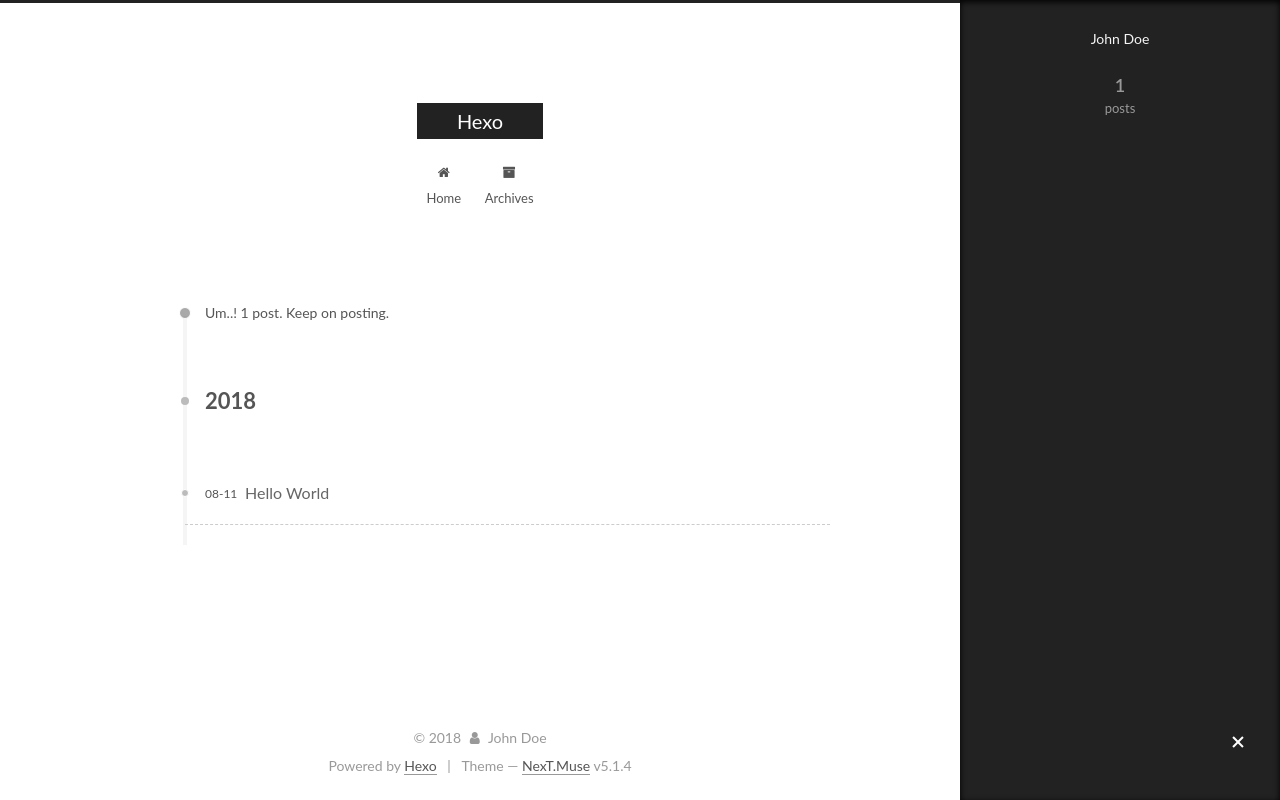
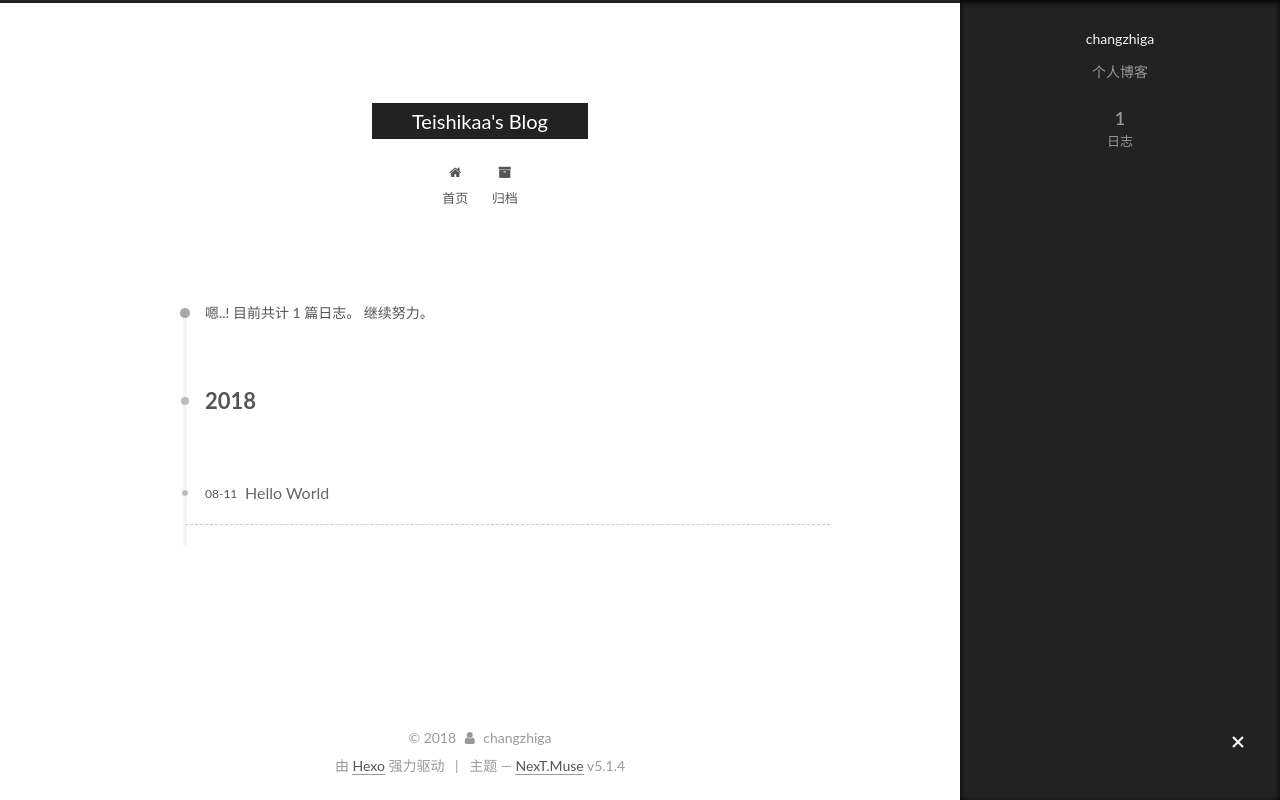
Before and after one commit to changzhiga/changzhiga.github.io, a plain HTML site: page archives/2018/08/index.html in a window 1280 px wide. Both pictures are taken after a click on the element 1238 px from the left and 743 px from the top of the page. Drawn offline with Linux system fonts and the light colour scheme.

Commit message:
Site updated: 2018-08-12 20:24:19

```diff
--- a/archives/2018/08/index.html
+++ b/archives/2018/08/index.html
@@ -5,7 +5,7 @@
 
 
 
-<html class="theme-next muse use-motion" lang="">
+<html class="theme-next muse use-motion" lang="zh-Hans">
 <head>
   <meta charset="UTF-8"/>
 <meta http-equiv="X-UA-Compatible" content="IE=edge" />
@@ -79,13 +79,17 @@
 
 
 
+<meta name="description" content="个人博客">
+<meta name="keywords" content="技术">
 <meta property="og:type" content="website">
-<meta property="og:title" content="Hexo">
+<meta property="og:title" content="Teishikaa&#39;s Blog">
 <meta property="og:url" content="http://yoursite.com/archives/2018/08/index.html">
-<meta property="og:site_name" content="Hexo">
-<meta property="og:locale" content="default">
+<meta property="og:site_name" content="Teishikaa&#39;s Blog">
+<meta property="og:description" content="个人博客">
+<meta property="og:locale" content="zh-Hans">
 <meta name="twitter:card" content="summary">
-<meta name="twitter:title" content="Hexo">
+<meta name="twitter:title" content="Teishikaa&#39;s Blog">
+<meta name="twitter:description" content="个人博客">
 
 
 
@@ -101,7 +105,7 @@
     motion: {"enable":true,"async":false,"transition":{"post_block":"fadeIn","post_header":"slideDownIn","post_body":"slideDownIn","coll_header":"slideLeftIn","sidebar":"slideUpIn"}},
     duoshuo: {
       userId: '0',
-      author: 'Author'
+      author: '博主'
     },
     algolia: {
       applicationID: '',
@@ -121,7 +125,7 @@
 
 
 
-  <title>Archive | Hexo</title>
+  <title>归档 | Teishikaa's Blog</title>
 
 
 
@@ -133,7 +137,7 @@
 
 </head>
 
-<body itemscope itemtype="http://schema.org/WebPage" lang="default">
+<body itemscope itemtype="http://schema.org/WebPage" lang="zh-Hans">
 
 
 
@@ -151,7 +155,7 @@
     <div class="custom-logo-site-title">
       <a href="/"  class="brand" rel="start">
         <span class="logo-line-before"><i></i></span>
-        <span class="site-title">Hexo</span>
+        <span class="site-title">Teishikaa's Blog</span>
         <span class="logo-line-after"><i></i></span>
       </a>
     </div>
@@ -181,7 +185,7 @@
 
               <i class="menu-item-icon fa fa-fw fa-home"></i> <br />
 
-            Home
+            首页
           </a>
         </li>
 
@@ -191,7 +195,7 @@
 
               <i class="menu-item-icon fa fa-fw fa-archive"></i> <br />
 
-            Archives
+            归档
           </a>
         </li>
 
@@ -227,7 +231,7 @@
 
 
 
-        Um..! 1 post. Keep on posting.
+        嗯..! 目前共计 1 篇日志。 继续努力。
       </span>
 
 
@@ -314,8 +318,8 @@
         <div class="site-overview">
           <div class="site-author motion-element" itemprop="author" itemscope itemtype="http://schema.org/Person">
 
-              <p class="site-author-name" itemprop="name">John Doe</p>
-              <p class="site-description motion-element" itemprop="description"></p>
+              <p class="site-author-name" itemprop="name">changzhiga</p>
+              <p class="site-description motion-element" itemprop="description">个人博客</p>
           </div>
 
           <nav class="site-state motion-element">
@@ -326,7 +330,7 @@
                 <a href="/archives/">
 
                   <span class="site-state-item-count">1</span>
-                  <span class="site-state-item-name">posts</span>
+                  <span class="site-state-item-name">日志</span>
                 </a>
               </div>
 
@@ -370,13 +374,13 @@
   <span class="with-love">
     <i class="fa fa-user"></i>
   </span>
-  <span class="author" itemprop="copyrightHolder">John Doe</span>
+  <span class="author" itemprop="copyrightHolder">changzhiga</span>
 
 
 </div>
 
 
-  <div class="powered-by">Powered by <a class="theme-link" target="_blank" href="https://hexo.io">Hexo</a></div>
+  <div class="powered-by">由 <a class="theme-link" target="_blank" href="https://hexo.io">Hexo</a> 强力驱动</div>
 
 
 
@@ -384,7 +388,7 @@
 
 
 
-  <div class="theme-info">Theme &mdash; <a class="theme-link" target="_blank" href="https://github.com/iissnan/hexo-theme-next">NexT.Muse</a> v5.1.4</div>
+  <div class="theme-info">主题 &mdash; <a class="theme-link" target="_blank" href="https://github.com/iissnan/hexo-theme-next">NexT.Muse</a> v5.1.4</div>
 
 
 
--- a/css/main.css
+++ b/css/main.css
@@ -1822,7 +1822,7 @@ pre .javascript .function {
   width: 4px;
   height: 4px;
   border-radius: 50%;
-  background: #ff3c0a;
+  background: #7effad;
 }
 .links-of-blogroll {
   font-size: 13px;
```
Also changed, not shown: 2018/08/11/hello-world/index.html (+22 -21 lines), archives/2018/index.html (+22 -18 lines), archives/index.html (+22 -18 lines), index.html (+25 -21 lines).
